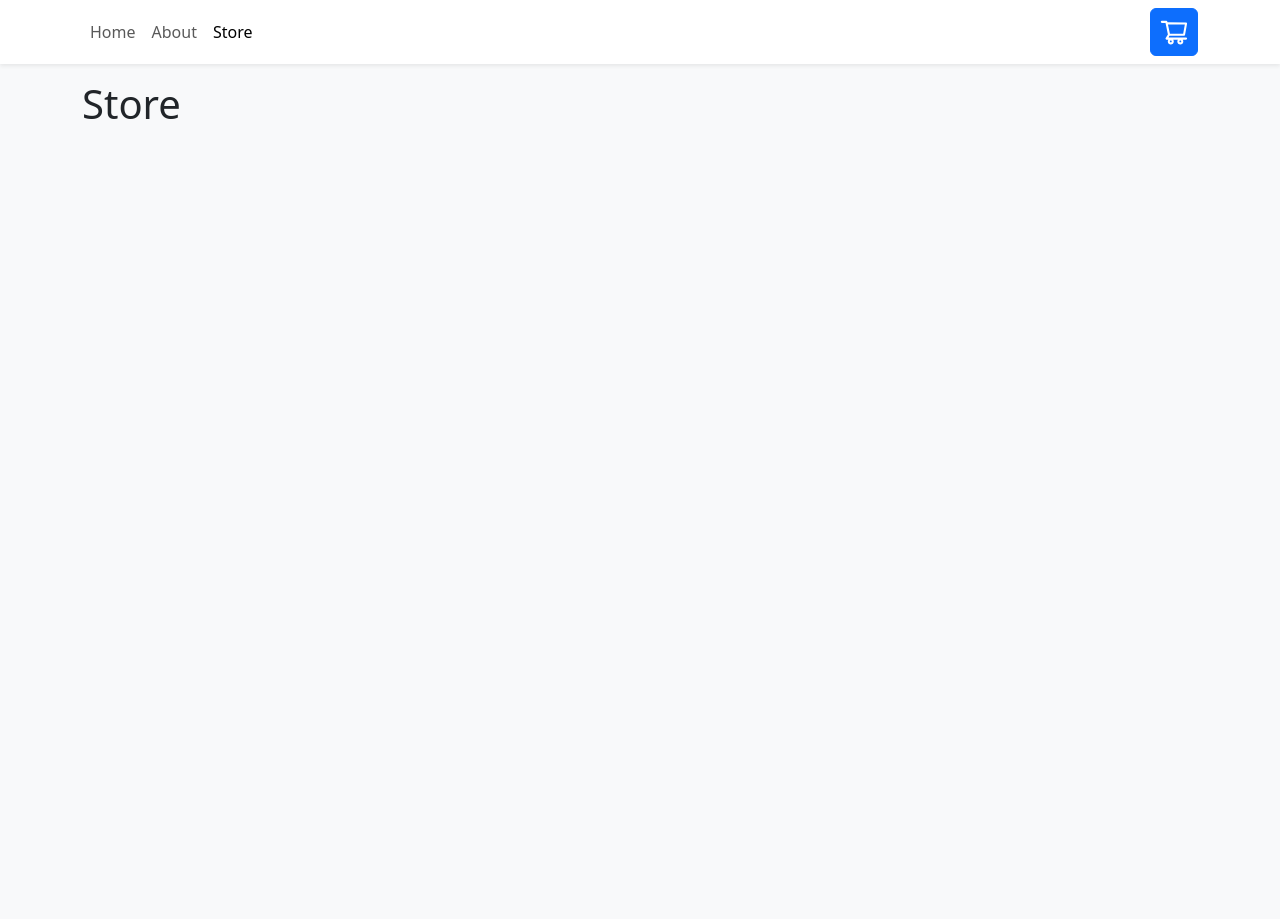
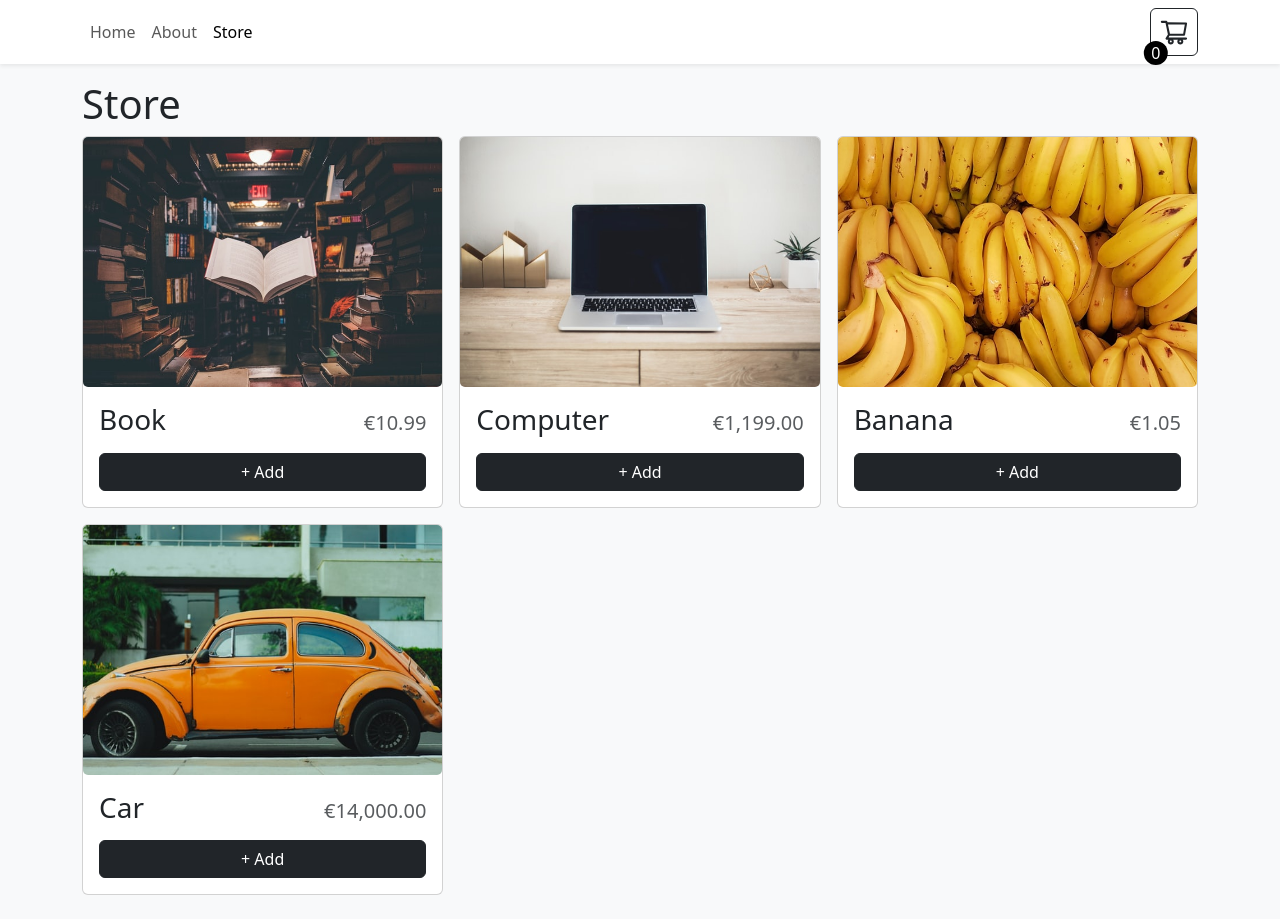
Before and after one commit to alessandrolauritano/ecommerce-frontend, a React (Vite) app: page /store in a window 1280 px wide. Before the commit the page ends 800 px from the top, so only its background shows below. Built offline with nearby package versions, Linux system fonts and the light colour scheme.

Commit message:
Adding features

```diff
--- /dev/null
+++ b/src/ context/ShoppingCartContext.tsx
@@ -0,0 +1,80 @@
+import { useContext, createContext, ReactNode, useState } from "react"
+
+
+type ShoppingCartContex={       //This is the structure of the context
+    getItemQuantity: (id: number) => number,
+    increaseItemQuantity: (id: number) => void,
+    decreaseItemQuantity: (id: number) => void,
+    removeFromCart: (id: number) => void,
+    cartQuantity: number
+}
+
+const ShoppingCartContext = createContext({} as  ShoppingCartContex) // empty object
+
+export function useShoppingCart(){ //This is to get/consume the context in other components
+    return useContext(ShoppingCartContext) //So the basic concept is that all the functions of this context
+}                                           //Can be used by other components
+
+type ShoppingCartProviderProps={
+    children: ReactNode;
+}
+type CartItem={
+    id: number,
+    quantity: number
+}
+export function ShoppingCartProvider({children}: ShoppingCartProviderProps){ //implementing the provider
+    const[cartItems, setCartItems] = useState<CartItem[]>([]);
+
+    const cartQuantity = cartItems.reduce((quantity, item) => item.quantity + quantity, 0)
+
+    function getItemQuantity(id: number){
+        return cartItems.find(item => item.id === id)?.quantity || 0
+    }
+    function increaseItemQuantity(id: number){
+        setCartItems(itemsIntheCart => {
+            if(itemsIntheCart.find(item => item.id === id)==null){
+                return [...itemsIntheCart, {id, quantity: 1}]
+            }
+            else{
+                return itemsIntheCart.map(item => {
+                    if (item.id === id){
+                        return { ...item, quantity: item.quantity+1 }
+                    }
+                    else return item
+                })
+            }
+         })
+    }
+    function decreaseItemQuantity(id: number){
+        setCartItems(itemsIntheCart => {
+            if(itemsIntheCart.find(item => item.id === id)?.quantity===1){
+                return itemsIntheCart.filter(item => item.id !== id)
+            }
+            else{
+                return itemsIntheCart.map(item => {
+                    if (item.id === id){
+                        return { ...item, quantity: item.quantity - 1 }
+                    }
+                    else return item
+                })
+            }
+        })
+    }
+    function removeFromCart(id: number){
+        setCartItems(itemsInTheCart=> {
+            return itemsInTheCart.filter(item=> item.id !== id)
+        })
+    }
+
+return(
+    <ShoppingCartContext.Provider
+    value={{
+    getItemQuantity,
+    increaseItemQuantity,
+    decreaseItemQuantity,
+    removeFromCart,
+    cartQuantity }}>
+        {children}
+    </ShoppingCartContext.Provider>
+
+)}
--- a/src/App.tsx
+++ b/src/App.tsx
@@ -4,13 +4,13 @@ import { Home } from "./pages/Home"
 import { Store } from "./pages/Store"
 import { About } from "./pages/About"
 import { Navbar } from "./components/Navbar"
-// import { ShoppingCartProvider } from "./ context/ShoppingCartContext"
+import { ShoppingCartProvider } from "./ context/ShoppingCartContext"
 
 function App() {
 
 
   return (
-<>
+<ShoppingCartProvider>
 <Navbar/>
   <Container className="mb-4">
     <Routes>
@@ -19,7 +19,7 @@ function App() {
       <Route path="/store" element={<Store/>}/>
       </Routes>
   </Container>
-</>
+</ShoppingCartProvider>
   )
 }
 
--- a/src/components/Navbar.tsx
+++ b/src/components/Navbar.tsx
@@ -1,10 +1,12 @@
 import { Button, Container, Nav, Navbar as NavbarBs } from "react-bootstrap"
 import { NavLink } from "react-router-dom"
 import { AiOutlineShoppingCart } from "react-icons/ai"
+import { useShoppingCart } from "../ context/ShoppingCartContext"
 
 export function Navbar(){
+    const { cartQuantity } = useShoppingCart();
     return (
-        <NavbarBs className="bg-white mb-3 shadow-sm">
+        <NavbarBs sticky="top" className="bg-white mb-3 shadow-sm">
             <Container>
             <Nav>
                 <Nav.Link to="/" as={ NavLink }>Home</Nav.Link>
@@ -12,10 +14,18 @@ export function Navbar(){
                 <Nav.Link to="/store" as={NavLink}>Store</Nav.Link>
             </Nav>
             <Button
-            style={{ width: "3rem", height: "3rem"}} className="p-0">
-            <AiOutlineShoppingCart size={30}/>
-
-    </Button>
+            style={{ width: "3rem", height: "3rem", position:"relative"}}
+            className="p-0"
+            variant="outline-dark">
+            <AiOutlineShoppingCart className="" style={{}} size={30}/>
+            <div className="bg-black rounded-circle d-flex align-items-center justify-content-center"
+            style=
+            {{position: "absolute",
+                width: "1.5rem",
+                height:"1.5rem",
+                color:"white",
+                transform:"translate(-30%, -25%)"}}>{cartQuantity}</div>
+            </Button>
             </Container>
         </NavbarBs>
     )
--- /dev/null
+++ b/src/components/StoreItem.tsx
@@ -0,0 +1,41 @@
+import { Button, Card } from "react-bootstrap"
+import { formatCurrency } from "../utilities/formatCurrency"
+import { useShoppingCart } from "../ context/ShoppingCartContext";
+
+type StoreItemType = {
+    id: number,
+    name: string,
+    price: number,
+    imgUrl: string
+}
+
+export function StoreItem({id, name, price, imgUrl}: StoreItemType){
+    const { getItemQuantity, increaseItemQuantity, decreaseItemQuantity, removeFromCart} = useShoppingCart();
+    const quantity = getItemQuantity(id);
+ return (
+    <Card className="h-100">
+        <Card.Img src={imgUrl} height="250px" style={{objectFit: "cover"}}/>
+        <Card.Body>
+        <Card.Title className="mb-3 d-flex justify-content-between align-items-baseline">
+            <span className="fs-3">{name}</span>
+            <span className="ms-2 text-muted">{formatCurrency(price)}</span>
+            </Card.Title>
+            <div className="mt-auto">
+                {quantity === 0? (
+                <Button variant="dark" className="w-100" onClick={()=> increaseItemQuantity(id)}>+ Add</Button>
+                ) : <div className="d-flex flex-column align-items-end"
+                    style={{gap:"0.5rem"}}>
+                     <div className="align-items-center d-flex justify-content-end"
+                        style={{gap:"0.5rem"}}>
+                        <Button variant="dark" onClick={()=> decreaseItemQuantity(id)}>-</Button>
+                        <div>
+                        <span className="fs-5">{quantity}</span> in Cart</div>
+                        <Button variant="dark" onClick={()=> increaseItemQuantity(id)}>+</Button>
+                     </div>
+                    <Button variant="outline-danger" onClick={()=> removeFromCart(id)}>Remove</Button>
+                    </div>}
+            </div>
+        </Card.Body>
+    </Card>
+ )
+}
--- a/src/pages/Store.tsx
+++ b/src/pages/Store.tsx
@@ -1,3 +1,16 @@
+import { Col, Row } from "react-bootstrap"
+import jsonItems from "../data/items.json"
+import { StoreItem } from "../components/StoreItem"
+
 export function Store(){
-    return <h1>Store</h1>
+    return (
+        <>
+        <h1>Store</h1>
+        <Row xs={1} md={2} lg={3} className="g-3"> {/*gap of 3 in both directions */}
+            {jsonItems.map(item => (
+                <Col key={item.id}><StoreItem{...item}/></Col>
+            ))}
+        </Row>
+        </>
+    )
 }
--- /dev/null
+++ b/src/utilities/formatCurrency.ts
@@ -0,0 +1,7 @@
+const CURRENCY_FORMATTER = new Intl.NumberFormat(undefined, {
+    currency: "EUR", style: "currency"
+})
+
+export function formatCurrency(number: number){
+    return CURRENCY_FORMATTER.format(number)
+}
```
